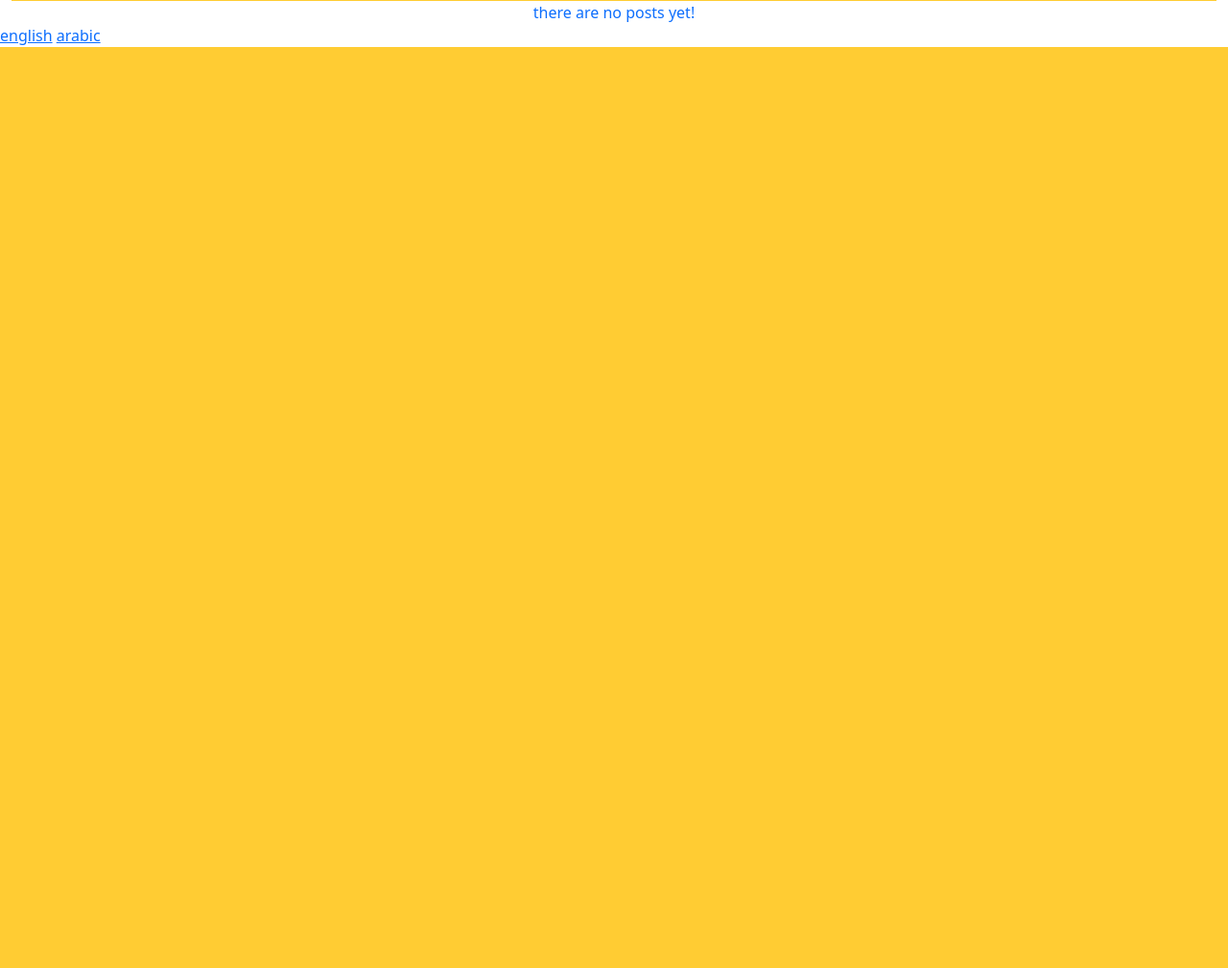
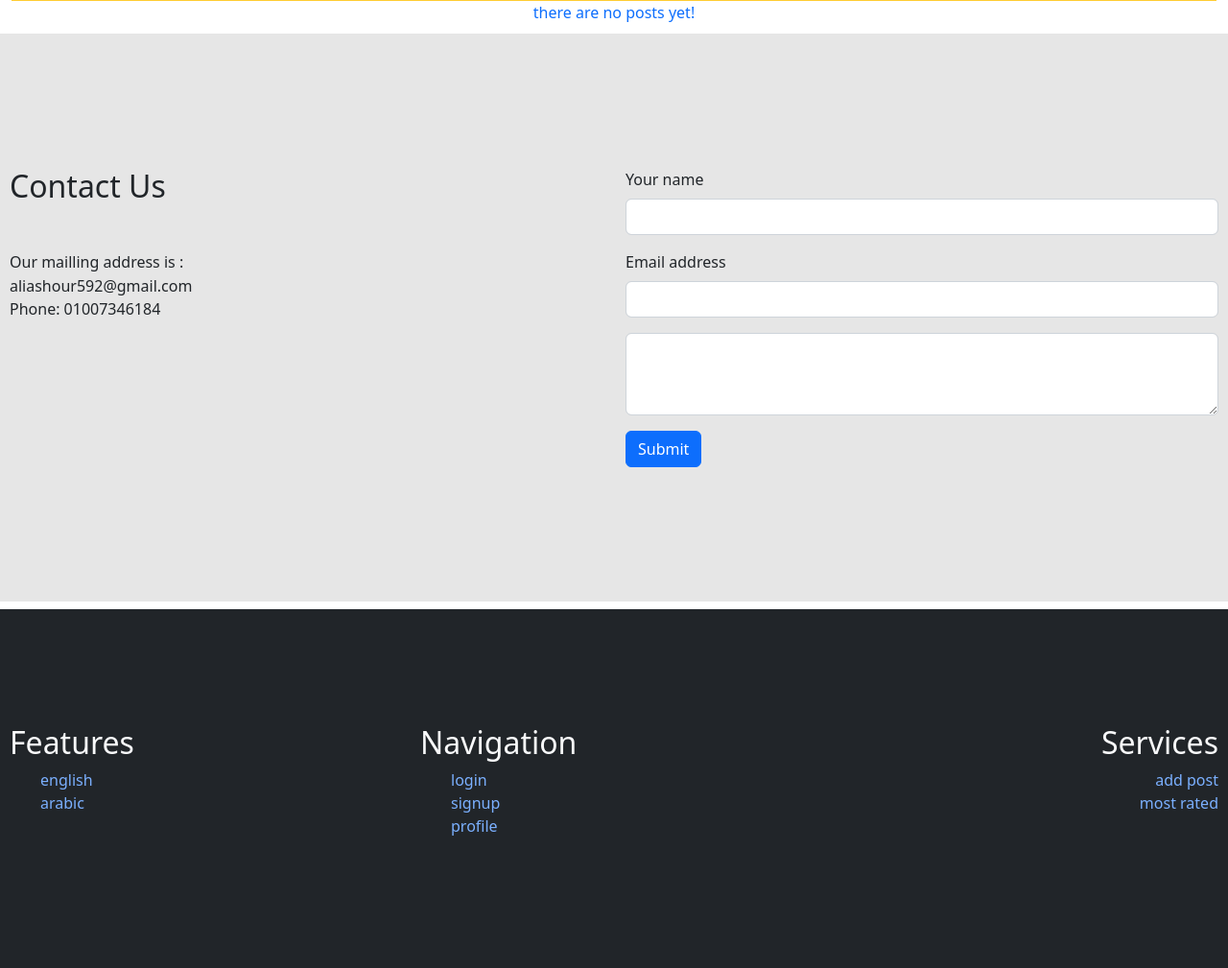
Before and after one commit to aliiashour/blog, a PHP site: page / in a window 1280 px wide. Shown: the part 799-1808 px from the top of the page at 96% size. Before the commit the page ends 848 px from the top, so only its background shows below. Run offline with PHP 8.4, Linux system fonts and the light colour scheme; data that the repository does not hold is empty.

Commit message:
adding contact us page and footer

```diff
--- a/assets/css/style.css
+++ b/assets/css/style.css
@@ -97,3 +97,15 @@
 .emojii > h5:hover{
     color: #3294e9;
 }
+#contact_us{
+    padding: 140px 10px ;
+    margin-top: 10px;
+    background-color: #e6e6e6;
+}
+footer{
+    padding: 120px 10px;
+}
+footer a{
+    color: #7bb0ff;
+    text-decoration: none;
+}
--- a/inc/template/footer.php
+++ b/inc/template/footer.php
@@ -1,6 +1,32 @@
 <?php
 
 ?>
+<footer class="mt-2 bg-dark text-light">
+    <div class="row">
+        <div class="col-12 col-sm-4 text-start">
+            <h2>Features</h2>
+            <ul class="list">
+                <li class="list-item"><a  href="?lang=en">english</a></li>
+                <li class="list-item"><a  href="?lang=ar">arabic</a></li>
+            </ul>
+        </div>
+        <div class="col-12 col-sm-4 text-start">
+            <h2>Navigation</h2>
+            <ul class="list">
+                <li class="list-item"><a href="login.php">login</a></li>
+                <li class="list-item"><a href="register.php">signup</a></li>
+                <li class="list-item"><a href="profile.php">profile</a></li>
+            </ul>
+        </div>
+        <div class="col-12 col-sm-4 text-start text-sm-end">
+            <h2>Services</h2>
+            <ul class="list">
+                <li class="list-item"><a href="login.php">add post</a></li>
+                <li class="list-item"><a href="register.php">most rated</a></li>
+            </ul>
+        </div>
+    </div>
+</footer>
 <script src="<?php echo $js ;?>jquery-3.6.1.min.js"></script>
 <script src="<?php echo $js ;?>bootstrap.bundle.min.js"></script>
 <script src="<?php echo $js ;?>main.js"></script>
--- a/index.php
+++ b/index.php
@@ -110,11 +110,37 @@
             <?php }
 
         ?>
+
+        <div id="contact_us">
+            <div class="row">
+                <div class="col-12 col-sm-6">
+                    <h2 class="mb-5">Contact Us</h2>
+                    <p style="margin-bottom:1px">Our mailling address is : </p>
+                    <span>aliashour592@gmail.com</span>
+                    <p>Phone: 01007346184</p>
+                </div>
+                <div class="col-12 col-sm-6">
+                    <form id="contact-us-form">
+                        <div class="mb-3">
+                            <label for="name" class="form-label">Your name</label>
+                            <input type="text" class="form-control" id="name" name="name">
+                        </div>
+                        <div class="mb-3">
+                            <label for="email" class="form-label">Email address</label>
+                            <input type="email" class="form-control" id="email" name="name">
+                        </div>
+                        <div class="mb-3">
+                            <textarea class="form-control" id="message" rows="3" name="message"></textarea>
+                        </div>
+                        <button type="submit" class="btn btn-primary">Submit</button>
+                    </form>
+                </div>
+            </div>
+        </div>
+
     </div>
 </div>
 
-<a href="?lang=en">english</a>
-<a href="?lang=ar">arabic</a>
 
 <?php include_once $tmp."footer.php" ; ?>
 
```
